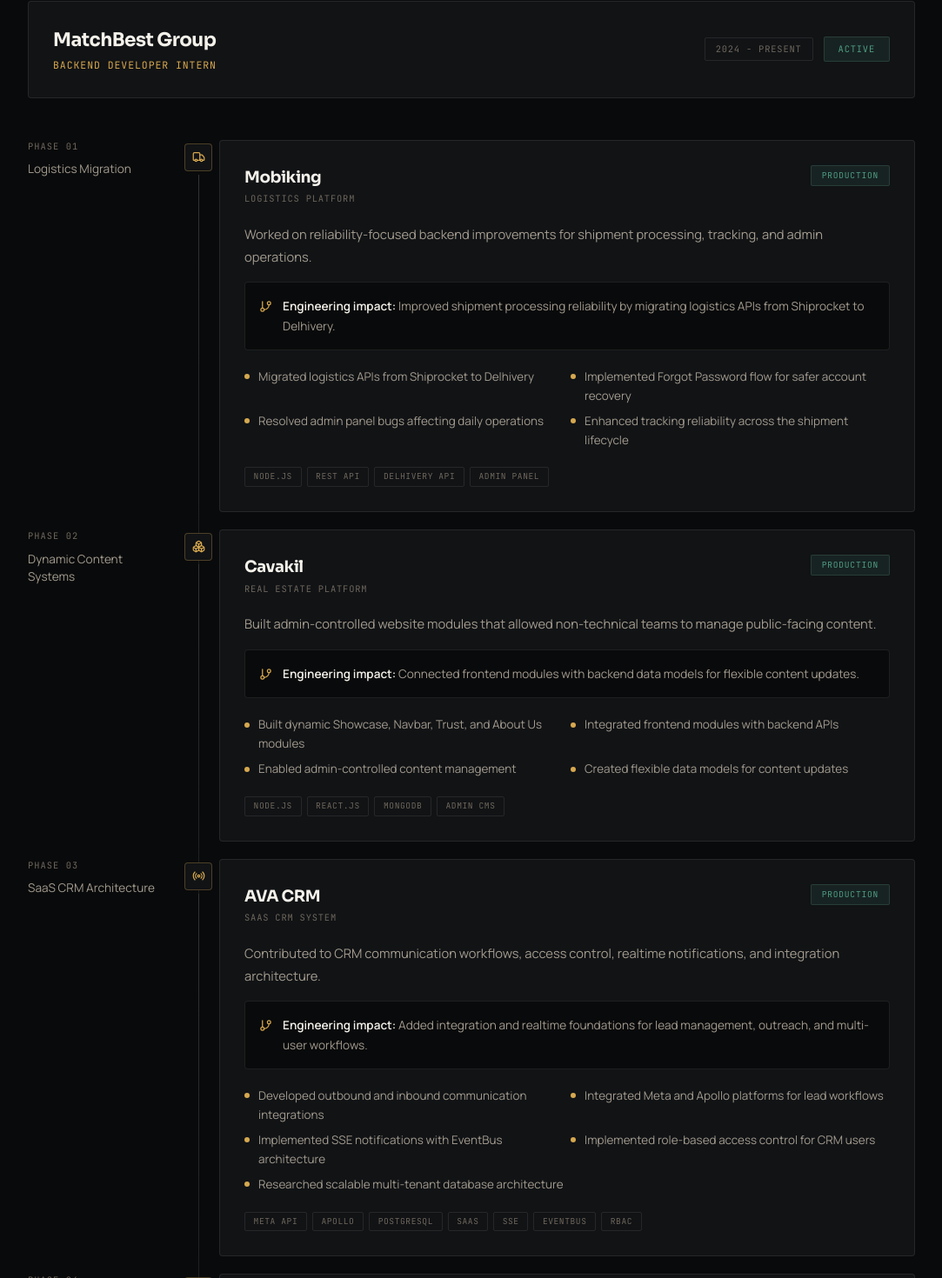
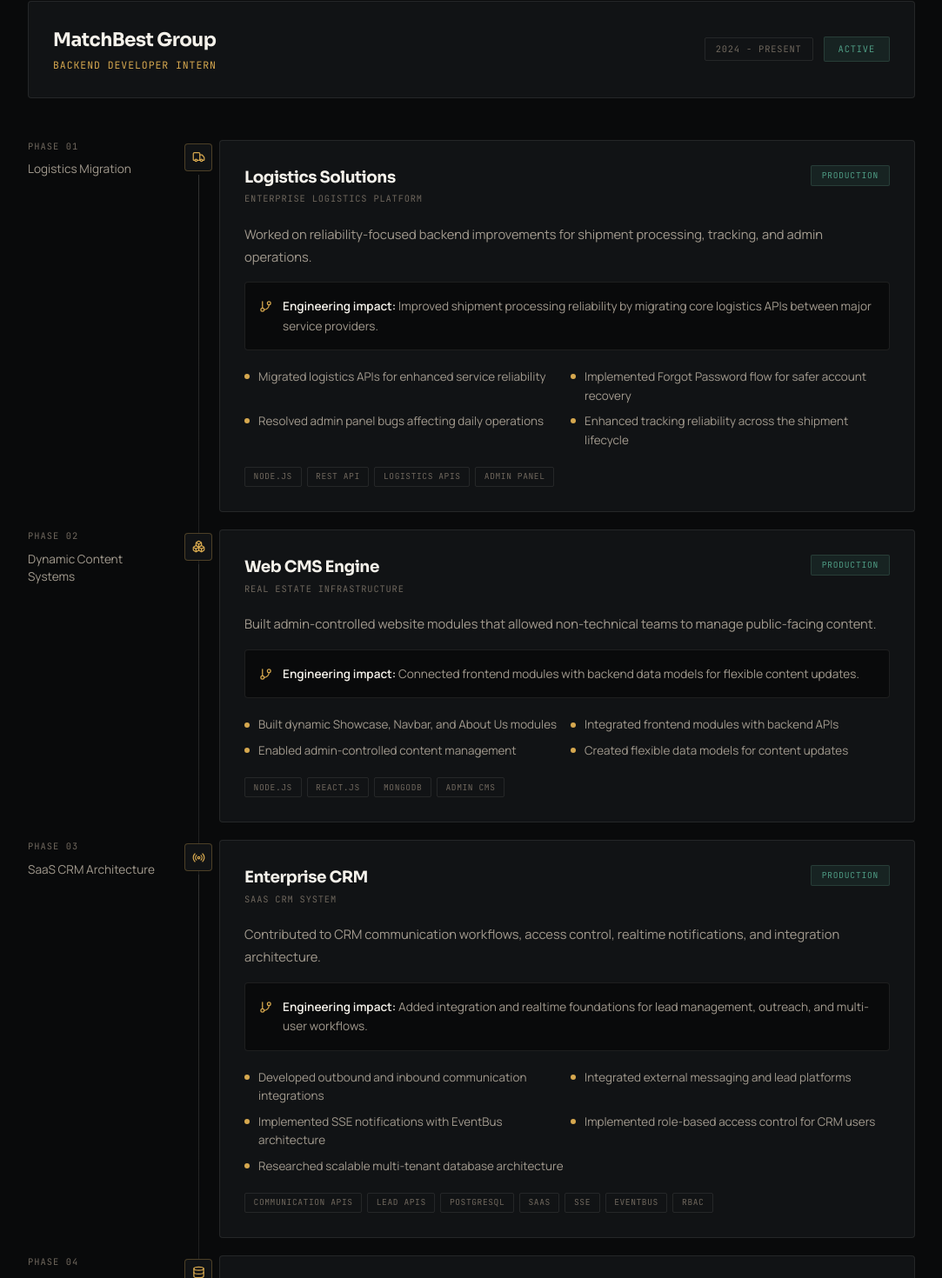
Before and after one commit to sandeep226032/Sandeep_portfolio, a Next.js app: page / in a window 1280 px wide. Shown: the part 2315-3785 px from the top of the page at 87% size, without its empty margins (98-1181 px from the left). Built offline with nearby package versions, Linux system fonts and the light colour scheme; no server answers; the database is empty.

Commit message:
modify experince section

```diff
--- a/app/layout.tsx
+++ b/app/layout.tsx
@@ -27,7 +27,7 @@
 export const metadata: Metadata = {
   title: "Sandeep Nandi — Backend Developer",
   description:
-    "Backend Developer building production-grade systems. Node.js, REST APIs, database architecture, and third-party integrations. Currently interning at MatchBest Group.",
+    "Backend Developer building production-grade systems. Node.js, REST APIs, database architecture, and third-party integrations.",
   keywords: [
     "Sandeep Nandi",
     "Backend Developer",
@@ -46,7 +46,7 @@
     description:
       "Backend Developer building production-grade systems. Node.js, REST APIs, database architecture, and third-party integrations.",
     siteName: "Sandeep Nandi Portfolio",
-    url:"https://sandeep-portfolio-beryl-phi.vercel.app/",
+    url:"https://sandeepnandi.dev/",
     images:"/Sandeep_opengraph.png"
   },
   twitter: {
--- a/components/Experience.tsx
+++ b/components/Experience.tsx
@@ -8,31 +8,31 @@
   {
     phase: "01",
     period: "Logistics Migration",
-    name: "Mobiking",
-    type: "Logistics Platform",
+    name: "Logistics Solutions",
+    type: "Enterprise Logistics Platform",
     icon: Truck,
     summary:
       "Worked on reliability-focused backend improvements for shipment processing, tracking, and admin operations.",
-    impact: "Improved shipment processing reliability by migrating logistics APIs from Shiprocket to Delhivery.",
+    impact: "Improved shipment processing reliability by migrating core logistics APIs between major service providers.",
     bullets: [
-      "Migrated logistics APIs from Shiprocket to Delhivery",
+      "Migrated logistics APIs for enhanced service reliability",
       "Implemented Forgot Password flow for safer account recovery",
       "Resolved admin panel bugs affecting daily operations",
       "Enhanced tracking reliability across the shipment lifecycle",
     ],
-    chips: ["Node.js", "REST API", "Delhivery API", "Admin Panel"],
+    chips: ["Node.js", "REST API", "Logistics APIs", "Admin Panel"],
   },
   {
     phase: "02",
     period: "Dynamic Content Systems",
-    name: "Cavakil",
-    type: "Real Estate Platform",
+    name: "Web CMS Engine",
+    type: "Real Estate Infrastructure",
     icon: Boxes,
     summary:
       "Built admin-controlled website modules that allowed non-technical teams to manage public-facing content.",
     impact: "Connected frontend modules with backend data models for flexible content updates.",
     bullets: [
-      "Built dynamic Showcase, Navbar, Trust, and About Us modules",
+      "Built dynamic Showcase, Navbar, and About Us modules",
       "Integrated frontend modules with backend APIs",
       "Enabled admin-controlled content management",
       "Created flexible data models for content updates",
@@ -42,7 +42,7 @@
   {
     phase: "03",
     period: "SaaS CRM Architecture",
-    name: "AVA CRM",
+    name: "Enterprise CRM",
     type: "SaaS CRM System",
     icon: Radio,
     summary:
@@ -50,18 +50,18 @@
     impact: "Added integration and realtime foundations for lead management, outreach, and multi-user workflows.",
     bullets: [
       "Developed outbound and inbound communication integrations",
-      "Integrated Meta and Apollo platforms for lead workflows",
+      "Integrated external messaging and lead platforms",
       "Implemented SSE notifications with EventBus architecture",
       "Implemented role-based access control for CRM users",
       "Researched scalable multi-tenant database architecture",
     ],
-    chips: ["Meta API", "Apollo", "PostgreSQL", "SaaS", "SSE", "EventBus", "RBAC"],
+    chips: ["Communication APIs", "Lead APIs", "PostgreSQL", "SaaS", "SSE", "EventBus", "RBAC"],
   },
   {
     phase: "04",
     period: "Database Design",
-    name: "HRMS",
-    type: "HR Management System",
+    name: "HR Management System",
+    type: "Internal HRMS",
     icon: Database,
     summary:
       "Designed data relationships and admin-panel foundations for structured employee management workflows.",
@@ -239,7 +239,7 @@
           className="text-[1rem] leading-[1.75] mb-10 max-w-[560px]"
           style={{ color: "var(--text-muted)" }}
         >
-          Backend Developer Intern contributing to live logistics, CRM, real estate, and HR management systems at MatchBest Group.
+          Backend Developer Intern contributing to live logistics, CRM, real estate, and HR management systems at an MatchBest Group.
         </motion.p>
 
         <motion.div
@@ -253,7 +253,7 @@
         >
           <div>
             <p className="font-head font-bold text-[1.35rem] tracking-tight" style={{ color: "var(--text)" }}>
-              MatchBest Group
+                MatchBest Group
             </p>
             <p className="font-mono text-[0.72rem] tracking-[0.08em] uppercase mt-1" style={{ color: "var(--gold)" }}>
               Backend Developer Intern
--- a/components/shared.tsx
+++ b/components/shared.tsx
@@ -23,8 +23,8 @@
       <div className="grid gap-16 md:grid-cols-2 items-start">
         <motion.div initial={{ opacity: 0, y: 20 }} animate={inView ? { opacity: 1, y: 0 } : {}} transition={{ delay: 0.2 }}>
           {[
-            <>I&apos;m a <strong style={{ color: "var(--text)", fontWeight: 500 }}>Backend Developer Intern at MatchBest Group</strong>, where I work on production-grade applications serving real users. My work spans logistics platform migrations, CRM system integrations, and admin panel architecture.</>,
-            <>I focus on <strong style={{ color: "var(--text)", fontWeight: 500 }}>building things that work</strong> — reliable REST APIs, clean database schemas, and integrations with third-party platforms like Shiprocket, Delhivery, Meta, and Apollo.</>,
+            <>I&apos;m a <strong style={{ color: "var(--text)", fontWeight: 500 }}>Backend Developer Intern at an MatchBest Group</strong>, where I work on production-grade applications serving real users. My work spans logistics platform migrations, CRM system integrations, and admin panel architecture.</>,
+            <>I focus on <strong style={{ color: "var(--text)", fontWeight: 500 }}>building things that work</strong> — reliable REST APIs, clean database schemas, and integrations with major third-party logistics and communication platforms.</>,
             <>Currently pursuing a <strong style={{ color: "var(--text)", fontWeight: 500 }}>B.Tech in Computer Science</strong> at Maharshi Dayanand University (2022–2026), I bring a blend of academic grounding and real-world engineering practice.</>,
           ].map((p, i) => (
             <p key={i} className="text-[1rem] leading-[1.85] mb-5" style={{ color: "var(--text-muted)" }}>{p}</p>
@@ -42,7 +42,7 @@
           className="rounded-[4px] border p-8 flex flex-col gap-5" style={{ background: "var(--surface)", borderColor: "var(--border)" }}>
           {[
             { k: "Role", v: "Backend Developer Intern" },
-            { k: "Company", v: "MatchBest Group" },
+            { k: "Company", v: "Software Solutions Group" },
             { k: "Education", v: "B.Tech CS — Maharshi Dayanand University" },
             { k: "Location", v: "India" },
             { k: "Email", v: "Sandeep_226032@saitm.org", href: "mailto:Sandeep_226032@saitm.org" },
--- a/components/ui/SectionHeader.tsx
+++ b/components/ui/SectionHeader.tsx
@@ -19,7 +19,7 @@
  *   <SectionHeader
  *     label="Experience"
  *     title={<>Production work.<br /><span style={{color:"var(--text-muted)"}}>Shipped.</span></>}
- *     subtitle="Four live systems at MatchBest Group."
+ *     subtitle="Four live systems at an Enterprise Software Group."
  *   />
  */
 export default function SectionHeader({
```
